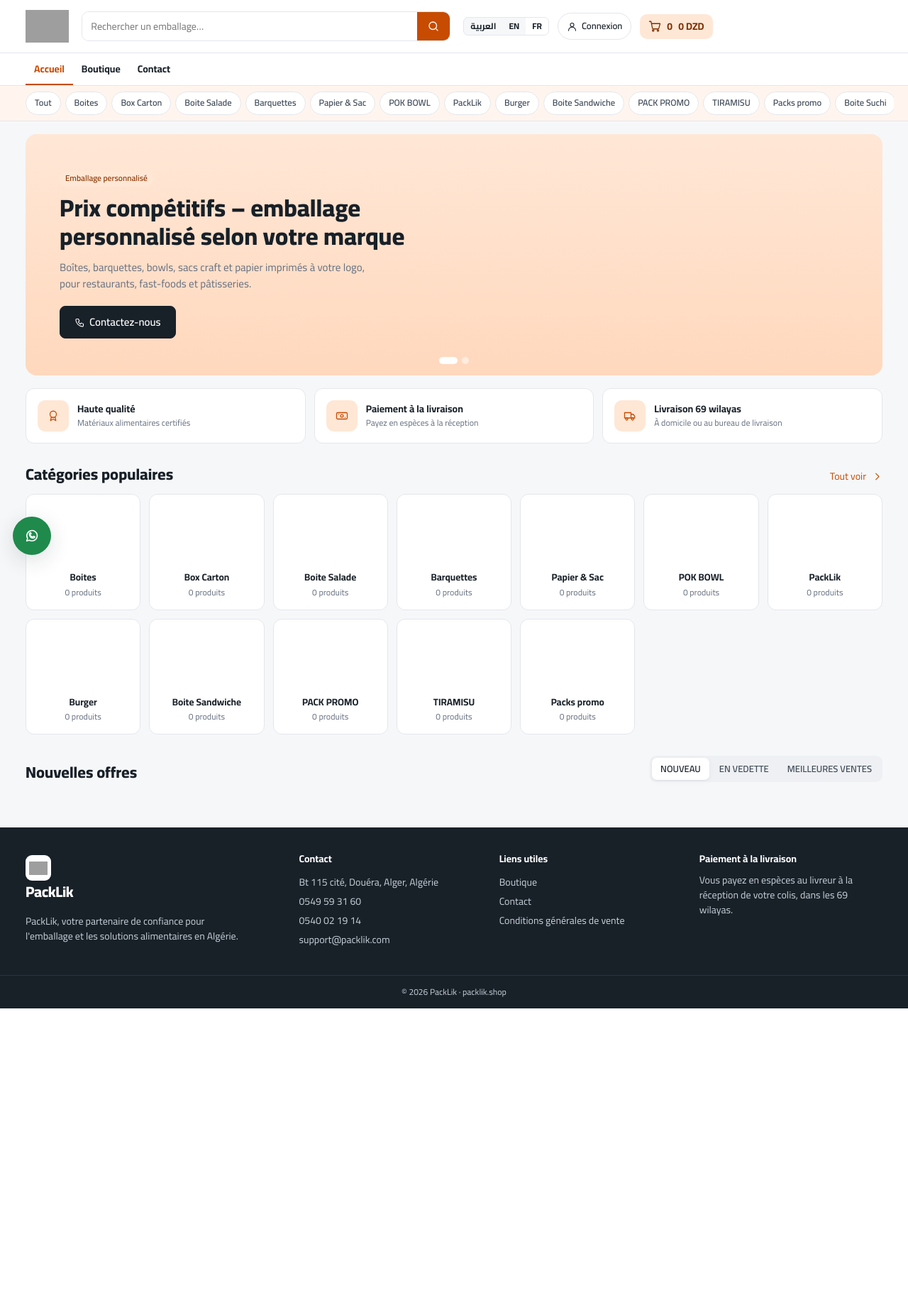
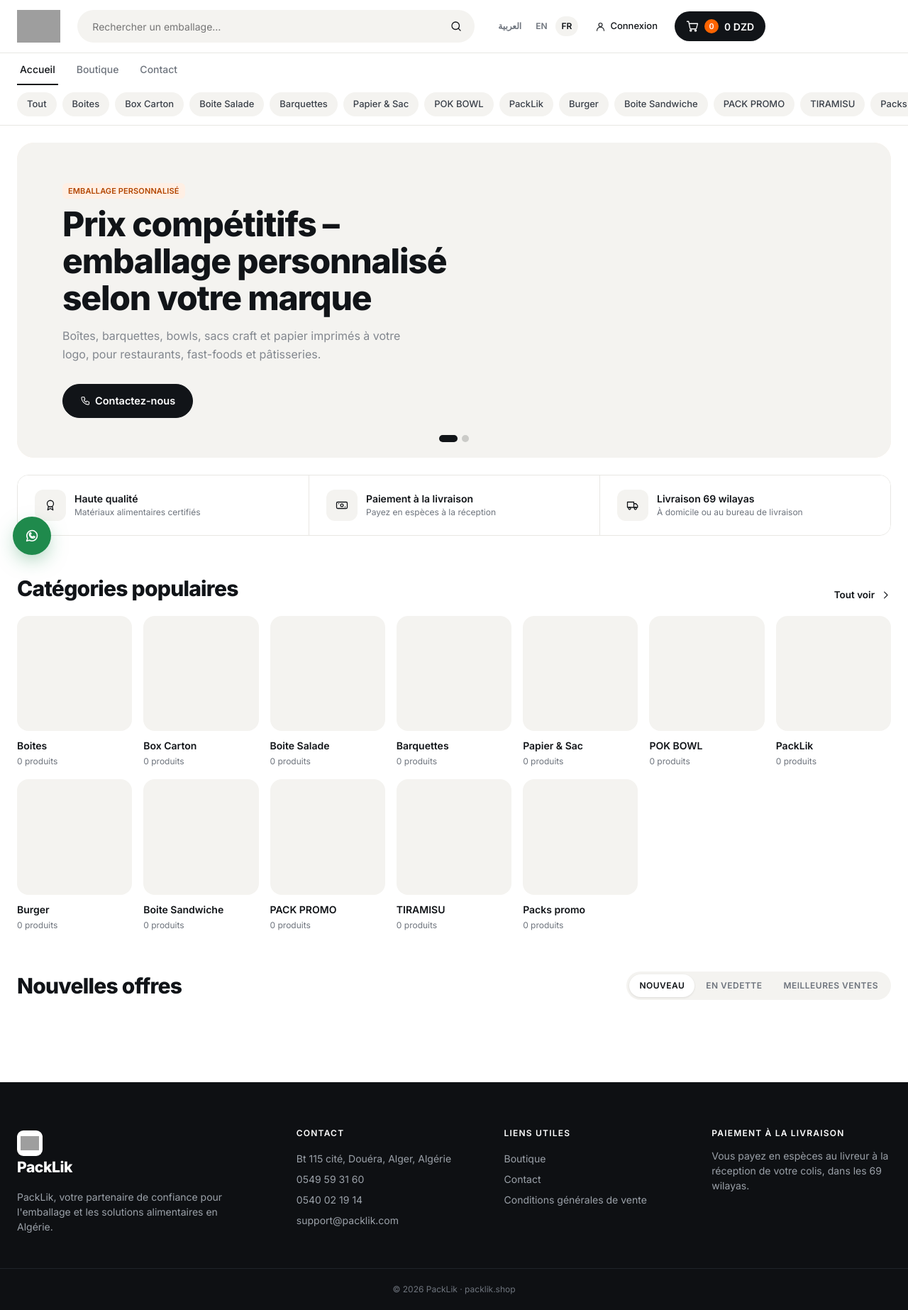
Before and after one commit to allaloussama/erp-packlik, a PHP site: page / in a window 1280 px wide. Shown: the whole page at 71% size. Before the commit the page ends 1421 px from the top, so only its background shows below. Run offline with PHP 8.4, Linux system fonts and the light colour scheme; data that the repository does not hold is empty; grey boxes are pictures that could not be loaded.

Commit message:
feat(boutique): thème moderne des pages clients
Nouvelle feuille assets/theme.css chargée en dernier : apparence seulement,
aucun HTML ni réglage changé. Police Inter (arabe : Cairo), en-tête translucide,
cartes produit sans cadre, formulaire de commande épuré. Classes partagées avec
l'ERP limitées à la boutique. Fond par défaut des slides : #F4F3F0.

Co-Authored-By: Claude Opus 5.5 <noreply@anthropic.com>

```diff
--- a/assets/shop-plus.js
+++ b/assets/shop-plus.js
@@ -173,12 +173,12 @@ function pdpLayout(){ const l=site().pdp||{}; const order=(Array.isArray(l.order
 
 /* ---------- slides de l'accueil ---------- */
 function defaultSlides(){ const img=id=>PBY[id] && (PBY[id].images||[])[0] || '';
-  return [{badge:'Emballage personnalisé', title:'Prix compétitifs – emballage personnalisé selon votre marque', text:'Boîtes, barquettes, bowls, sacs craft et papier imprimés à votre logo, pour restaurants, fast-foods et pâtisseries.', button:'Contactez-nous', link:'#/contact', img:img(5), bg:'#FFE7D6', color:'#1B232B', on:true},
+  return [{badge:'Emballage personnalisé', title:'Prix compétitifs – emballage personnalisé selon votre marque', text:'Boîtes, barquettes, bowls, sacs craft et papier imprimés à votre logo, pour restaurants, fast-foods et pâtisseries.', button:'Contactez-nous', link:'#/contact', img:img(5), bg:'#F4F3F0', color:'#1B232B', on:true},
     {badge:'PACK PROMO', title:'Offres exclusives à ne pas manquer', text:'Des packs complets prêts à l\'emploi pour démarrer votre service à emporter au meilleur prix.', button:'Acheter', link:'#/categorie/pack-promo', img:img(45), bg:'#182028', color:'#FFFFFF', on:true}]; }
 function heroHtml(){
   const sl=(site().slides||[]).filter(x=>x.on!==false); if(!sl.length) return null;
   if(S.heroIdx>=sl.length) S.heroIdx=0;
-  return `<section class="hero" aria-roledescription="carrousel">${sl.map((x,i)=>`<div class="slide ${S.heroIdx===i?'on':''}" style="background:${esc(x.bg||'#FFE7D6')};color:${esc(x.color||'#1B232B')}">
+  return `<section class="hero" aria-roledescription="carrousel">${sl.map((x,i)=>`<div class="slide ${S.heroIdx===i?'on':''}" style="background:${esc(x.bg||'#F4F3F0')};color:${esc(x.color||'#1B232B')}">
       <div style="position:relative;z-index:1">${x.badge?`<span class="badge kraft">${esc(t(x.badge))}</span>`:''}<h2 style="margin-top:10px;color:inherit">${esc(t(x.title||''))}</h2>${x.text?`<p style="color:inherit;opacity:.85">${esc(t(x.text))}</p>`:''}${x.button?`<a href="${esc(/^(#|https?:)/.test(x.link||'')? x.link : '#/')}" class="btn primary lg">${esc(t(x.button))}</a>`:''}</div>
       <div class="art">${x.img? `<img src="${esc(x.img)}" alt="" style="width:100%;height:100%;object-fit:contain">`:''}</div></div>`).join('')}
     ${sl.length>1? `<div class="dots">${sl.map((_,i)=>`<button class="${S.heroIdx===i?'on':''}" data-a="hero" data-v="${i}" aria-label="Slide ${i+1}"></button>`).join('')}</div>`:''}</section>`;
@@ -204,10 +204,10 @@ function viewSite(){
     const sl = s.slides && s.slides.length? s.slides : null;
     inner = `<div class="card-b row between wrap"><span class="small muted">${t('Photo, badge, titre, texte, bouton, lien et couleurs de chaque slide. Les slides défilent toutes les 5 secondes.')}</span><div class="row">${sl?'':`<button class="btn" data-a="slInit">${ic('copy','sm')} ${t('Partir des slides actuelles')}</button>`}<button class="btn primary" data-a="slAdd">${ic('plus','sm')} ${t('Ajouter une slide')}</button></div></div>
     <div class="card-b col" style="gap:14px;padding-top:0">${(sl||[]).map((x,i)=>`<div class="sl-card ${x.on===false?'off':''}">
-      <div class="sl-prev" style="background:${esc(x.bg||'#FFE7D6')};color:${esc(x.color||'#1B232B')}"><div><small>${esc(x.badge||'')}</small><b>${esc(x.title||t('Titre'))}</b></div>${x.img?`<img src="${esc(x.img)}" alt="">`:''}</div>
+      <div class="sl-prev" style="background:${esc(x.bg||'#F4F3F0')};color:${esc(x.color||'#1B232B')}"><div><small>${esc(x.badge||'')}</small><b>${esc(x.title||t('Titre'))}</b></div>${x.img?`<img src="${esc(x.img)}" alt="">`:''}</div>
       <div class="col grow" style="gap:8px;min-width:0">
         <div class="grid3">${slF(i,'badge','Badge')}${slF(i,'title','Titre')}${slF(i,'button','Texte du bouton')}</div>
-        <div class="grid3">${slF(i,'text','Texte')}${slF(i,'link','Lien du bouton')}<div class="row" style="gap:8px;align-items:end"><label class="field" style="flex:1">${t('Fond')}<input class="input" type="color" data-sl="${i}" data-k="bg" value="${esc(x.bg||'#FFE7D6')}" style="height:38px;padding:3px"></label><label class="field" style="flex:1">${t('Texte')}<input class="input" type="color" data-sl="${i}" data-k="color" value="${esc(x.color||'#1B232B')}" style="height:38px;padding:3px"></label></div></div>
+        <div class="grid3">${slF(i,'text','Texte')}${slF(i,'link','Lien du bouton')}<div class="row" style="gap:8px;align-items:end"><label class="field" style="flex:1">${t('Fond')}<input class="input" type="color" data-sl="${i}" data-k="bg" value="${esc(x.bg||'#F4F3F0')}" style="height:38px;padding:3px"></label><label class="field" style="flex:1">${t('Texte')}<input class="input" type="color" data-sl="${i}" data-k="color" value="${esc(x.color||'#1B232B')}" style="height:38px;padding:3px"></label></div></div>
         <div class="row wrap" style="gap:6px"><button class="btn sm" data-a="slImg" data-i="${i}">${ic('upload','sm')} ${t(x.img?'Changer la photo':'Ajouter une photo')}</button>${x.img?`<button class="btn sm ghost" data-a="slImgDel" data-i="${i}">${t('Retirer la photo')}</button>`:''}<label class="check small"><input type="checkbox" data-sl="${i}" data-k="on" ${x.on!==false?'checked':''}> ${t('Affichée')}</label><span class="grow"></span><button class="btn icon sm ghost" data-a="slMove" data-i="${i}" data-v="-1" ${i?'':'disabled'} aria-label="${t('Monter')}">${ic('arrowU','sm')}</button><button class="btn icon sm ghost" data-a="slMove" data-i="${i}" data-v="1" ${i<sl.length-1?'':'disabled'} aria-label="${t('Descendre')}">${ic('arrowD','sm')}</button><button class="btn icon sm ghost" data-a="slDel" data-i="${i}" aria-label="${t('Supprimer')}">${ic('trash','sm')}</button></div>
       </div></div>`).join('') || `<div class="empty">${ic('grid')}<div>${t('Les slides par défaut sont affichées. Partez d\'elles ou ajoutez la vôtre.')}</div></div>`}</div>`;
   }
@@ -245,7 +245,7 @@ A.siteTab = el=>{ S.ui.site.tab=el.dataset.v; render(); };
 IN.siteQ = el=>{ S.ui.site.q=el.value; render(); };
 const slSave = ()=>{ queueSync(); render(); };
 A.slInit = ()=>{ site().slides=defaultSlides(); slSave(); };
-A.slAdd = ()=>{ const s=site(); s.slides=(s.slides&&s.slides.length? s.slides : defaultSlides()).concat({badge:'', title:t('Nouvelle slide'), text:'', button:t('Découvrir'), link:'#/boutique', img:'', bg:'#FFE7D6', color:'#1B232B', on:true}); slSave(); };
+A.slAdd = ()=>{ const s=site(); s.slides=(s.slides&&s.slides.length? s.slides : defaultSlides()).concat({badge:'', title:t('Nouvelle slide'), text:'', button:t('Découvrir'), link:'#/boutique', img:'', bg:'#F4F3F0', color:'#1B232B', on:true}); slSave(); };
 A.slDel = el=>{ if(!confirm(t('Supprimer cette slide ?'))) return; site().slides.splice(+el.dataset.i,1); slSave(); };
 A.slMove = el=>{ const a=site().slides, i=+el.dataset.i, j=i+(+el.dataset.v); [a[i],a[j]]=[a[j],a[i]]; slSave(); };
 A.slImg = async el=>{ const f=await pickFile('image/jpeg,image/png,image/webp'); if(!f) return; try{ site().slides[+el.dataset.i].img=await uploadFile(f); slSave(); }catch(e){ toast(esc(e.message),'bad'); } };
--- /dev/null
+++ b/assets/theme.css
@@ -0,0 +1,228 @@
+/* ============================================================
+   Thème boutique moderne (pages clients : accueil, boutique, fiche produit, panier, formulaire).
+   Chargé en dernier : ne change que l'apparence. Les réglages de l'admin (couleurs des slides,
+   couleur du bouton, éditeur de pages) restent prioritaires car ils sont écrits dans le style de l'élément.
+   Les classes partagées avec l'ERP (.btn, .badge, .input…) sont limitées à la boutique par #app:has(>.shop-h).
+   ============================================================ */
+body:has(>#app>.shop-h){
+  --ink:#111418;--ink2:#3A4049;--muted:#6E747D;--line:#E8E7E3;--line2:#F1F0ED;--bg:#FFFFFF;
+  --well:#F4F3F0;--kraft:#FD6400;--kraft-d:#E85A00;--kraft-l:#FFEFE4;--kraft-ll:#FFF7F1;
+  --rad:16px;
+  background:#fff;
+}
+html:not([lang=ar]) body:has(>#app>.shop-h){--font:"Inter",system-ui,-apple-system,"Segoe UI",sans-serif}
+html:not([lang=ar]) #app:has(>.shop-h) :is(h1,h2,h3,.pdp .price,.sec-t h2,.hero h2){letter-spacing:-.025em}
+
+/* ---------- boutons et éléments partagés (boutique uniquement) ---------- */
+#app:has(>.shop-h) .btn{border-radius:999px;font-weight:600;min-height:40px;padding:0 18px;transition:background .15s,border-color .15s,color .15s,transform .1s}
+#app:has(>.shop-h) .btn:active{transform:translateY(1px)}
+#app:has(>.shop-h) .btn.sm{min-height:36px;padding:0 14px;font-size:12.5px}
+#app:has(>.shop-h) .btn.lg{min-height:48px;padding:0 24px;font-size:14.5px}
+#app:has(>.shop-h) .btn:not(.primary):not(.kraft):not(.green):not(.red):not(.amber):not(.ghost){background:#fff;border-color:var(--line)}
+#app:has(>.shop-h) .btn:not(.primary):not(.kraft):not(.green):not(.red):not(.amber):not(.ghost):hover{border-color:var(--ink);background:#fff}
+#app:has(>.shop-h) .btn.primary{background:var(--ink);border-color:var(--ink)}
+#app:has(>.shop-h) .btn.primary:hover{background:#2A2F36;border-color:#2A2F36}
+#app:has(>.shop-h) .btn.kraft{background:var(--kraft);border-color:var(--kraft);color:#fff}
+#app:has(>.shop-h) .btn.kraft:hover{background:var(--kraft-d);border-color:var(--kraft-d)}
+#app:has(>.shop-h) .btn:disabled{opacity:.45;cursor:not-allowed}
+#app:has(>.shop-h) .badge{border-radius:6px;font-weight:600;font-size:11px;padding:3px 8px;letter-spacing:.01em}
+#app:has(>.shop-h) .badge.kraft{background:var(--kraft-l);color:#B34600}
+#app:has(>.shop-h) .input,#app:has(>.shop-h) .select{height:44px;border-radius:12px;border-color:var(--line)}
+#app:has(>.shop-h) .input:focus,#app:has(>.shop-h) .select:focus{border-color:var(--ink);box-shadow:0 0 0 3px rgba(17,20,24,.08)}
+#app:has(>.shop-h) .card{border-radius:var(--rad);box-shadow:none;border-color:var(--line)}
+#app:has(>.shop-h) .seg{background:var(--well);border-radius:999px;padding:4px}
+#app:has(>.shop-h) .seg button{border-radius:999px;padding:7px 14px;font-size:12px;letter-spacing:.04em;color:var(--muted)}
+#app:has(>.shop-h) .seg button.on{color:var(--ink);box-shadow:0 1px 3px rgba(17,20,24,.1)}
+#app:has(>.shop-h) .qty{border-radius:999px;border-color:var(--line)}
+#app:has(>.shop-h) .qty button{background:#fff}
+#app:has(>.shop-h) .qty button:hover{background:var(--well)}
+#app:has(>.shop-h) .container{max-width:1280px;padding:0 24px}
+
+/* ---------- en-tête ---------- */
+.sh-top,.shop-top{background:var(--ink);font-size:12.5px;letter-spacing:.02em}
+.shop-h{background:rgba(255,255,255,.92);-webkit-backdrop-filter:saturate(180%) blur(12px);backdrop-filter:saturate(180%) blur(12px);border-bottom:1px solid var(--line)}
+.shop-h .in{max-width:1280px;padding:14px 24px;gap:24px}
+.shop-h .search{border:1px solid transparent;border-radius:999px;background:var(--well);max-width:560px;transition:background .15s,border-color .15s}
+.shop-h .search:focus-within{background:#fff;border-color:var(--ink)}
+.shop-h .search input{background:transparent;height:44px;padding:0 20px;font-size:14px}
+.shop-h .search button{background:transparent;color:var(--ink);width:50px}
+.shop-h .lang-sw{border:0;background:transparent;border-radius:999px;gap:2px}
+.shop-h .lang-sw button{border-radius:999px;padding:5px 9px;color:var(--muted);font-weight:600}
+.shop-h .lang-sw button.on{background:var(--well);color:var(--ink)}
+.sh-login{border:0;background:transparent;border-radius:999px;font-weight:500}
+.sh-login:hover{background:var(--well)}
+.cart-pill{background:var(--ink);color:#fff;border-radius:999px;padding:0 16px;height:42px;font-weight:600;gap:8px}
+.cart-pill:hover{background:#2A2F36;color:#fff}
+.cart-pill .num:first-of-type{background:var(--kraft);color:#fff;min-width:20px;height:20px;border-radius:999px;display:grid;place-items:center;font-size:11px;padding:0 6px}
+
+/* menu + catégories : une seule bande légère */
+.nav{background:#fff;border-bottom:0}
+.nav .in{max-width:1280px;padding:0 24px}
+.nav .navlinks{gap:8px}
+.nav .navlinks a{font-weight:500;color:var(--muted);padding:12px 4px;margin-inline-end:14px}
+.nav .navlinks a:hover{color:var(--ink)}
+.nav .navlinks a.on{color:var(--ink);box-shadow:inset 0 -2px 0 var(--ink)}
+.catbar{background:#fff;border-bottom:1px solid var(--line)}
+.catbar .in{max-width:1280px;padding:10px 24px 12px;gap:8px;scrollbar-width:none}
+.catbar .in::-webkit-scrollbar{display:none}
+.catbar a{background:var(--well);border:0;color:var(--ink2);font-weight:500;font-size:13px;padding:7px 14px;transition:background .15s,color .15s}
+.catbar a:hover{background:#E9E8E4;color:var(--ink)}
+.catbar a.on{background:var(--ink);color:#fff}
+
+/* ---------- accueil ---------- */
+.hero{border-radius:24px;margin-top:24px;min-height:420px}
+.hero .slide.on{min-height:420px}
+.hero .slide{padding:56px 64px}
+.hero h2{font-size:clamp(30px,4vw,48px);line-height:1.08;font-weight:800;max-width:560px}
+.hero p{font-size:16px;line-height:1.6;max-width:480px;margin:16px 0 28px;opacity:.85}
+.hero .badge{background:rgba(255,255,255,.7);color:var(--ink);text-transform:uppercase;letter-spacing:.08em;font-size:10.5px}
+.hero .dots{bottom:22px}
+.hero .dots button{background:rgba(17,20,24,.18)}
+.hero .dots button.on{background:var(--ink)}
+.hero .art img{border-radius:20px!important;box-shadow:0 24px 48px -28px rgba(17,20,24,.35)!important}
+
+.perks{gap:0;margin:24px 0 8px;border:1px solid var(--line);border-radius:var(--rad);overflow:hidden}
+.perk{border:0;border-radius:0;padding:20px 24px;background:#fff}
+.perk+.perk{border-inline-start:1px solid var(--line)}
+.perk .i{background:var(--well);color:var(--ink);border-radius:12px}
+.perk b{font-weight:600}
+
+.sec-t{margin:56px 0 20px}
+.sec-t h2{font-size:clamp(22px,2.4vw,30px);font-weight:800}
+.sec-t>a{color:var(--ink);font-weight:600;font-size:13.5px}
+.sec-t>a:hover{color:var(--kraft-d)}
+
+.cat-tiles{grid-template-columns:repeat(auto-fill,minmax(160px,1fr));gap:16px}
+.cat-tile{border:0;padding:0;background:transparent;text-align:start}
+.cat-tile:hover{transform:none;box-shadow:none}
+.cat-tile .im{height:auto;aspect-ratio:1/1;background:var(--well);border-radius:var(--rad);margin-bottom:10px;overflow:hidden;padding:14%}
+.cat-tile .im img,.cat-tile .im svg{width:100%!important;height:100%!important;background:transparent!important;border-radius:0!important;object-fit:contain;mix-blend-mode:multiply;transition:transform .35s ease}
+.cat-tile:hover .im img,.cat-tile:hover .im svg{transform:scale(1.06)}
+.cat-tile b{font-size:14px;font-weight:600}
+
+/* ---------- cartes produit ---------- */
+.pgrid{grid-template-columns:repeat(auto-fill,minmax(210px,1fr));gap:28px 18px}
+.pcard{border:0;border-radius:0;background:transparent;overflow:visible}
+.pcard:hover{box-shadow:none}
+.pcard .im,.pcard .im:has(img){background:var(--well);border-radius:var(--rad);overflow:hidden;padding:10%}
+.pcard .im img,.pcard .im svg{width:100%;height:100%;object-fit:contain;background:transparent!important;mix-blend-mode:multiply;transition:transform .35s ease}
+.pcard:hover .im img,.pcard:hover .im svg{transform:scale(1.05)}
+.pcard .im .tag{top:12px;inset-inline-start:12px}
+.pcard .im .badge{background:#fff;color:var(--ink);box-shadow:0 1px 2px rgba(17,20,24,.08)}
+.pcard .im .badge.red{color:#B3261E}
+.pcard .bd{padding:12px 2px 0;gap:4px}
+.pcard .ct{font-size:11px;text-transform:uppercase;letter-spacing:.06em;color:var(--muted);white-space:nowrap;overflow:hidden;text-overflow:ellipsis}
+.pcard .nm{font-weight:500;font-size:14px;min-height:38px;display:-webkit-box;-webkit-line-clamp:2;-webkit-box-orient:vertical;overflow:hidden}
+.pcard .nm:hover{color:var(--ink);text-decoration:underline;text-underline-offset:3px}
+.pcard .pr{color:var(--ink);font-weight:700;font-size:16px}
+.pc-acts{gap:8px;margin-top:10px}
+.pc-acts .btn{width:100%}
+#app:has(>.shop-h) .pc-acts .btn.kraft{background:#fff;color:var(--ink);border-color:var(--line)}
+#app:has(>.shop-h) .pc-acts .btn.kraft:hover{background:#fff;border-color:var(--ink)}
+#app:has(>.shop-h) .pc-acts .btn.primary{background:var(--kraft);border-color:var(--kraft)}
+#app:has(>.shop-h) .pc-acts .btn.primary:hover{background:var(--kraft-d);border-color:var(--kraft-d)}
+
+/* ---------- boutique / catégorie ---------- */
+.shop-layout{grid-template-columns:240px 1fr;gap:40px;margin-top:24px}
+.filters{border:0;padding:0;background:transparent;top:150px}
+.filters h4{font-size:11.5px;text-transform:uppercase;letter-spacing:.08em;color:var(--muted);font-weight:600;margin:24px 0 10px}
+.filters .fl a{padding:7px 10px;border-radius:10px;font-size:13.5px}
+.filters .fl a.on,.filters .fl a:hover{background:var(--well);color:var(--ink)}
+.filters .fl a.on{font-weight:600}
+.toolbar{margin-bottom:24px}
+.toolbar h1{font-size:clamp(22px,2.4vw,30px)!important;font-weight:800}
+
+/* ---------- fiche produit ---------- */
+.pdp{gap:48px;margin-top:24px}
+.pdp .gal{background:var(--well);border:0;border-radius:24px}
+.pdp .gal img{background:transparent!important;mix-blend-mode:multiply;padding:6%}
+.tj-thumbs button{background:var(--well);border-radius:12px;border-width:2px}
+.tj-thumbs button.on{border-color:var(--ink)}
+.tj-thumbs img{background:transparent!important;mix-blend-mode:multiply}
+.pdp h1{font-size:clamp(24px,2.8vw,34px);line-height:1.15;font-weight:800}
+.pdp .price{color:var(--ink);font-size:30px;font-weight:800}
+#app:has(>.shop-h) .pdp .badge{background:var(--well);color:var(--ink2);font-weight:500}
+#app:has(>.shop-h) .pdp .badge.green{background:#E8F5EC;color:#1E6B3A}
+#app:has(>.shop-h) .pdp .badge.red{background:#FDECEA;color:#B3261E}
+.var-opt{border:1px solid var(--line);border-radius:999px;padding:9px 18px;font-weight:500}
+.var-opt:hover{border-color:var(--ink)}
+.var-opt.on{border-color:var(--ink);background:var(--ink);color:#fff}
+.tj-desc{margin-top:64px}
+.tj-desc h2{font-size:24px;font-weight:800}
+
+/* ---------- formulaire de commande ---------- */
+.tj-cod{border-radius:24px;border-color:var(--line);box-shadow:0 1px 2px rgba(17,20,24,.04),0 24px 48px -32px rgba(17,20,24,.22);gap:18px}
+.tj-cod-title{border-bottom-color:var(--line2)}
+.tj-cod-title .ic{border-radius:14px;background:var(--kraft)}
+.tj-cod-title strong{font-size:18px;font-weight:700;letter-spacing:-.01em}
+.tj-field label,.tj-group legend{font-size:13px;font-weight:600;color:var(--ink2)}
+.tj-inp{min-height:50px;border:1px solid var(--line);border-radius:12px;background:#fff;transition:border-color .15s,box-shadow .15s}
+.tj-inp:hover{border-color:#CFCDC7}
+.tj-inp:focus{border-color:var(--ink);box-shadow:0 0 0 3px rgba(17,20,24,.08)}
+.tj-dtype,.tj-offer{border-color:var(--line);border-radius:14px;padding:14px 16px}
+.tj-dtype:hover,.tj-offer:hover{border-color:#CFCDC7}
+.tj-dtype:has(input:checked),.tj-offer.on{border-color:var(--ink);background:#fff;box-shadow:inset 0 0 0 1px var(--ink)}
+.tj-dtype .dot,.tj-offer .dot{border-color:#C9C7C1}
+.tj-dtype:has(input:checked) .dot,.tj-offer.on .dot{border-color:var(--kraft);background:var(--kraft)}
+.tj-dtype:has(input:checked) .dot::after,.tj-offer.on .dot::after{background:#fff;width:6px;height:6px}
+.tj-offer em{background:var(--ink)}
+.tj-summary{border:0;background:var(--well);border-radius:16px;padding:16px 18px}
+.tj-summary .total{border-top:1px solid #E2E0DB;font-weight:700}
+.tj-summary .tj-line{border-bottom-color:#E7E5E0}
+.tj-line>img,.tj-line>svg{background:#fff;object-fit:contain!important}
+.tj-cod-cart{border-color:var(--line);border-radius:16px}
+.tj-submit{min-height:56px;border-radius:999px;background:var(--kraft);box-shadow:0 10px 24px -12px rgba(253,100,0,.7);font-size:16.5px;font-weight:700;letter-spacing:.01em}
+.tj-submit:hover{background:var(--kraft-d)}
+.tj-addcart{min-height:50px;border-radius:999px;border-color:var(--line);font-weight:600}
+.tj-addcart:hover{background:#fff;border-color:var(--ink)}
+.tj-assure{color:var(--muted)}
+
+/* ---------- mini-panier ---------- */
+.mc-bg{background:rgba(17,20,24,.35);-webkit-backdrop-filter:blur(2px);backdrop-filter:blur(2px)}
+.mc{box-shadow:-24px 0 48px rgba(17,20,24,.12)}
+.mc-h{text-transform:none;letter-spacing:-.01em;font-size:18px;padding:20px 24px}
+.mc-b{padding:4px 24px}
+.mc-f{padding:20px 24px}
+.mc-f .btn{text-transform:none;letter-spacing:0;font-weight:600;border-radius:999px}
+#app:has(>.shop-h) .mc-f .btn.primary{background:var(--kraft);border-color:var(--kraft)}
+#app:has(>.shop-h) .mc-f .btn.primary:hover{background:var(--kraft-d);border-color:var(--kraft-d)}
+.mc-im{background:var(--well);border-radius:12px}
+.mc-im img{object-fit:contain;background:transparent!important;mix-blend-mode:multiply}
+
+/* ---------- pied de page ---------- */
+.footer{background:#0E1013;color:#9BA1A9;margin-top:96px}
+.footer .in{max-width:1280px;padding:64px 24px 48px;gap:40px}
+.footer h4{font-size:12px;text-transform:uppercase;letter-spacing:.1em;color:#fff;font-weight:600;margin-bottom:14px}
+.footer a{color:#9BA1A9;padding:4px 0}
+.footer .bot{border-top-color:#1F2329;color:#6E747D;padding:20px}
+.wa-float{box-shadow:0 10px 30px -8px rgba(31,138,76,.6)}
+
+/* ---------- téléphone / tablette ---------- */
+@media (max-width:900px){
+  .hero,.hero .slide.on{min-height:340px}
+  .hero .slide{padding:36px 26px}
+  .perks{grid-template-columns:1fr}
+  .perk+.perk{border-inline-start:0;border-top:1px solid var(--line)}
+  .shop-h .in{gap:12px;padding:12px 16px}
+  .nav .in,.catbar .in{padding-inline:16px}
+  #app:has(>.shop-h) .container{padding:0 16px}
+  .filters{border-bottom:1px solid var(--line);padding-bottom:16px}
+  .pdp{gap:24px}
+}
+@media (max-width:640px){
+  .shop-h .in{padding:8px 14px;gap:8px 10px}
+  .shop-h .search input{height:40px}
+  .cart-pill{height:38px}
+  .sh-login{height:34px}
+  #app:has(>.shop-h) .seg{max-width:100%;overflow-x:auto;scrollbar-width:none}
+  #app:has(>.shop-h) .seg::-webkit-scrollbar{display:none}
+  #app:has(>.shop-h) .seg button{white-space:nowrap}
+  .pgrid{grid-template-columns:repeat(2,minmax(0,1fr));gap:22px 12px}
+  .cat-tiles{grid-template-columns:repeat(3,minmax(0,1fr));gap:12px}
+  .pcard .nm{font-size:13px}
+  .pc-acts .btn{font-size:12px;padding:0 8px}
+  .sec-t{margin:40px 0 16px}
+  .tj-cod{border-radius:20px}
+  .cart-pill{padding:0 12px}
+  .footer{margin-top:64px}
+}
--- a/index.php
+++ b/index.php
@@ -37,6 +37,7 @@ $v = fn(string $f): string => $f . '?v=' . filemtime(__DIR__ . '/' . $f);
 <link href="https://fonts.googleapis.com/css2?family=Cairo:wght@400;600;700;800&family=Inter:wght@400;500;600;700;800&display=swap" rel="stylesheet">
 <link rel="stylesheet" href="<?= $v('assets/app.css') ?>">
 <link rel="stylesheet" href="<?= $v('assets/extra.css') ?>">
+<link rel="stylesheet" href="<?= $v('assets/theme.css') ?>">
 </head>
 <body>
 <div id="app"></div>
```
Also changed, not shown: AGENTS.md (+1 -0 lines), MEMOIRE.md (+8 -0 lines), assets/app.js.
